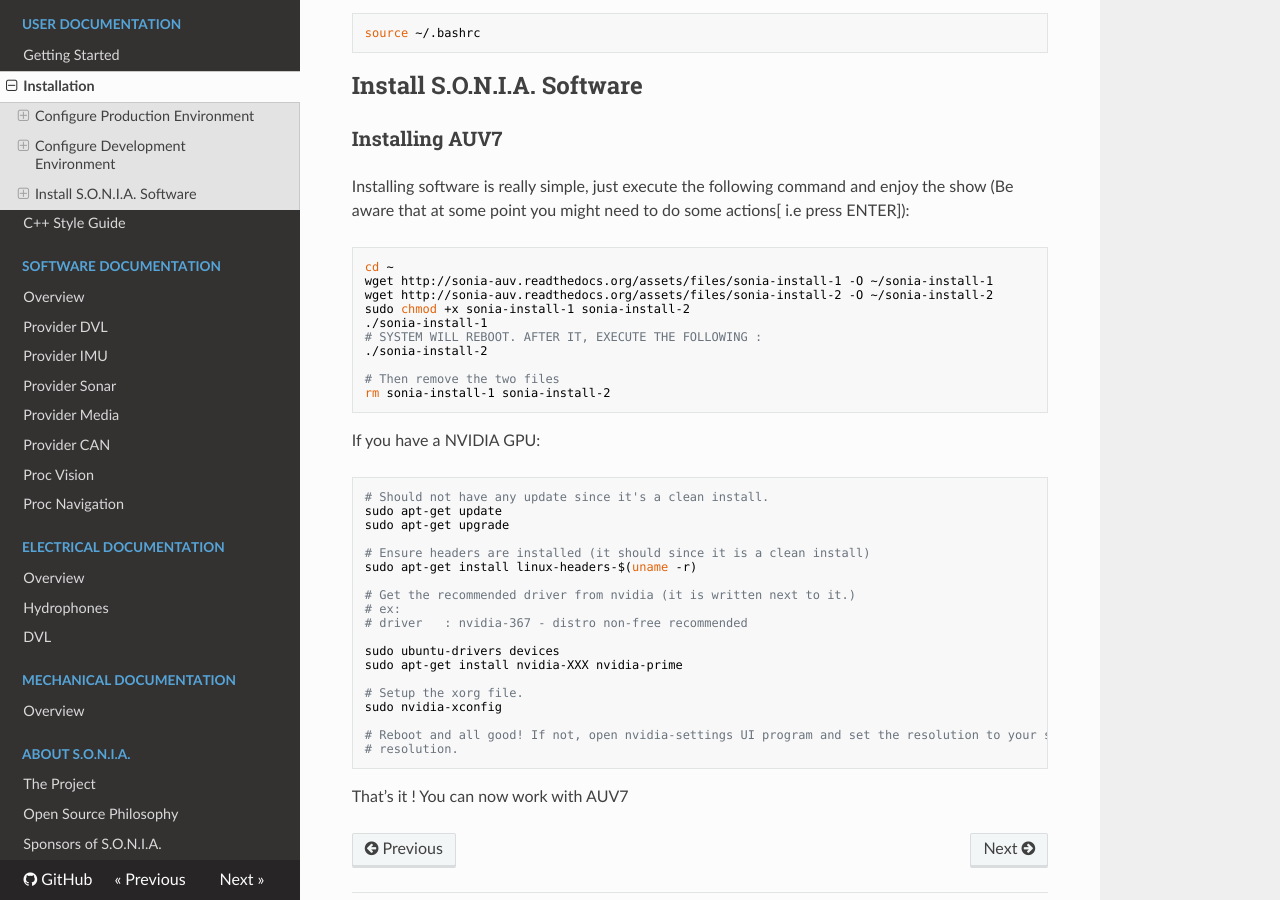
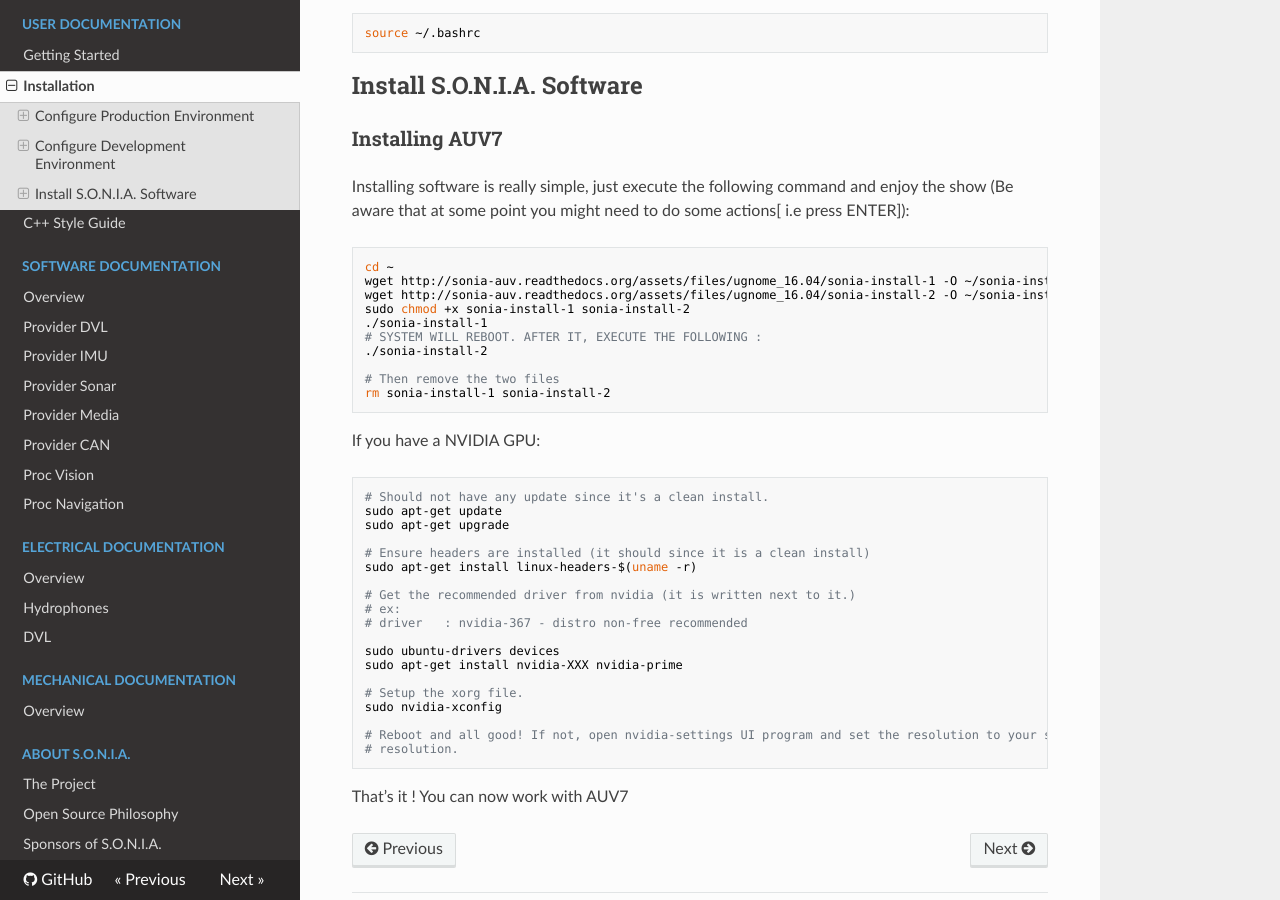
Before and after one commit to sonia-auv/documentation, an MkDocs documentation site: the page built from docs/user/installation.md, in a window 1280 px wide and 900 px high, scrolled down 7372 px. Built offline with MkDocs 1.6.1, drawn with Linux system fonts in a browser that asks for light colours; nearby versions of some CDN libraries; old or Windows-style settings are respelled for this version of MkDocs; some of the changed lines change nothing that is shown.

Commit message:
change the installation link

```diff
--- a/docs/user/installation.md
+++ b/docs/user/installation.md
@@ -331,8 +331,8 @@
 Installing software is really simple, just execute the following command and enjoy the show (Be aware that at some point you might need to do some actions[ i.e press ENTER]):
 
 	cd ~
-	wget http://sonia-auv.readthedocs.org/assets/files/sonia-install-1 -O ~/sonia-install-1
-	wget http://sonia-auv.readthedocs.org/assets/files/sonia-install-2 -O ~/sonia-install-2
+	wget http://sonia-auv.readthedocs.org/assets/files/ugnome_16.04/sonia-install-1 -O ~/sonia-install-1
+	wget http://sonia-auv.readthedocs.org/assets/files/ugnome_16.04/sonia-install-2 -O ~/sonia-install-2
 	sudo chmod +x sonia-install-1 sonia-install-2
 	./sonia-install-1
 	# SYSTEM WILL REBOOT. AFTER IT, EXECUTE THE FOLLOWING :
```
